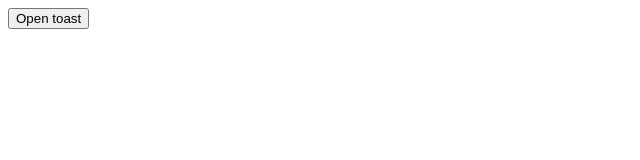
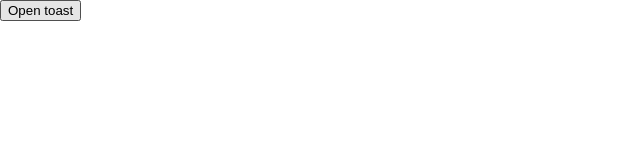
Before and after one commit to Konrud/toast, a plain HTML site: page Index.html in a window 1280 px wide. Shown: the whole page, without its empty margins (0-640 px from the left). Drawn offline with Linux system fonts and the light colour scheme.

Commit message:
Update Index.html

```diff
--- a/Index.html
+++ b/Index.html
@@ -6,6 +6,16 @@
     <link rel="stylesheet" href="toast.css">
     <meta nam="author" content="Konstantin Rouda">
     <title>Toast Component Test Page</title>
+    <style>
+     BODY {
+       margin: 0;
+     }
+
+     MAIN {
+       position: relative;
+       z-index: 99999;
+     }
+    </style>
 </head>
 <body>
     <main id="root">
@@ -13,15 +23,12 @@
     </main>
 
 
-
-
-    <script type="module">
-      import Toast from "./toast.module.js";
-
+    <script src="toast.js"></script>
+    <script>
       const openToastBtn = document.getElementById("openToast");
       openToastBtn.addEventListener("click", onOpenToastBtnClick);
 
-      const myToast = new Toast({closeCallback: toastCloseCallback, direction: "from-bottom", position: "left" });
+      const myToast = new window.Toast({closeCallback: toastCloseCallback, direction: "from-bottom", position: "left" });
 
       function toastCloseCallback(toastInstance) {
         console.log("From toastCloseCallback");
```
